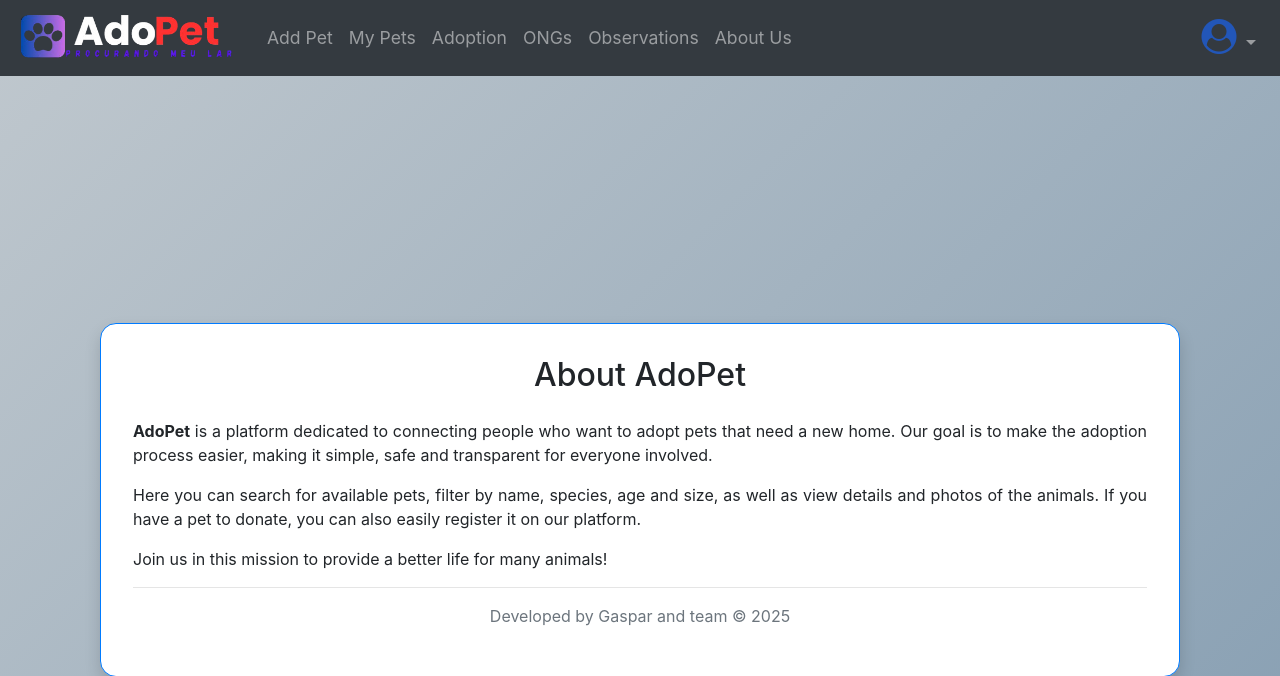
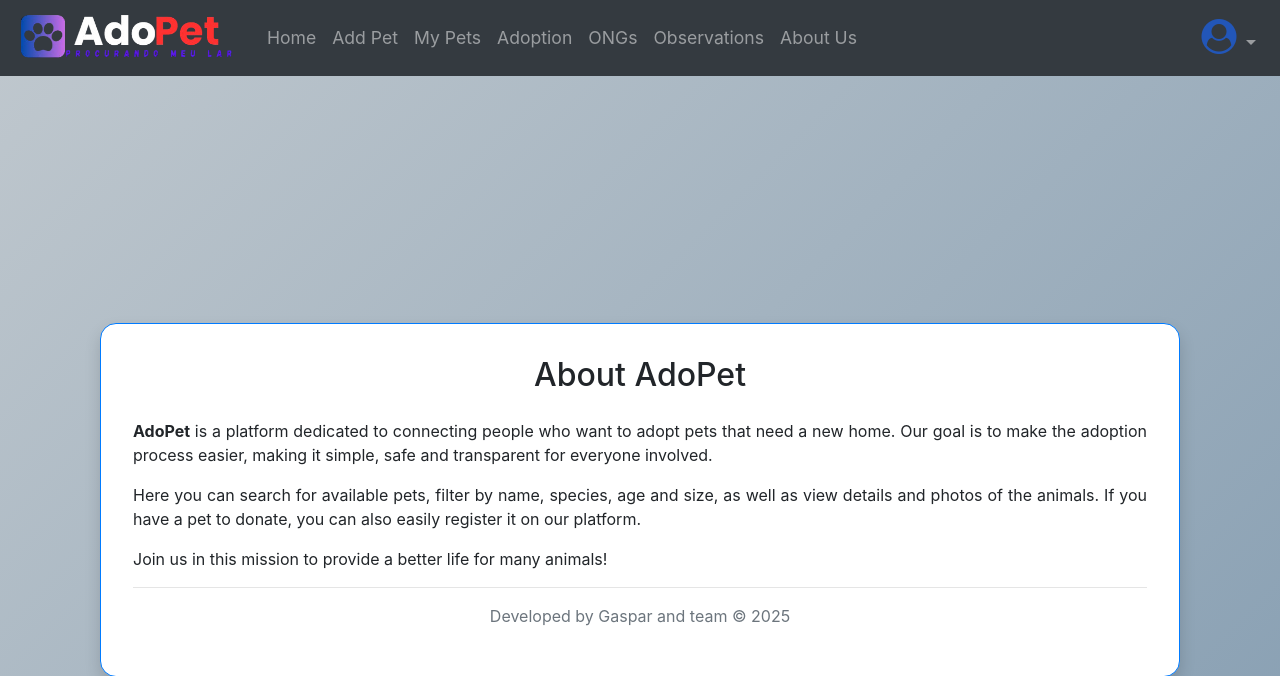
Before and after one commit to gaspardasilva12/Projeto-Web, a Flask app: page /about in a window 1280 px wide. Shown: the top 676 px of the page. Run offline with Flask 3, Linux system fonts and the light colour scheme; the visitor is signed in with stand-in values (Sample User, id 1); some libraries are stand-ins or nearby versions.

Commit message:
Pagina home

```diff
--- a/website/templates/base.html
+++ b/website/templates/base.html
@@ -32,6 +32,7 @@
     <div class="collapse navbar-collapse" id="navbar">
       <div class="navbar-nav mr-auto">
         {% if user.is_authenticated %}
+        <a class="nav-item nav-link" id="home" href="/">Home</a>
         <a class="nav-item nav-link" id="addPet" href="/add-pet">Add Pet</a>
         <a class="nav-item nav-link" id="myPets" href="/my-pets">My Pets</a>
         <a class="nav-item nav-link" id="adoption" href="/adoption">Adoption</a>
```
